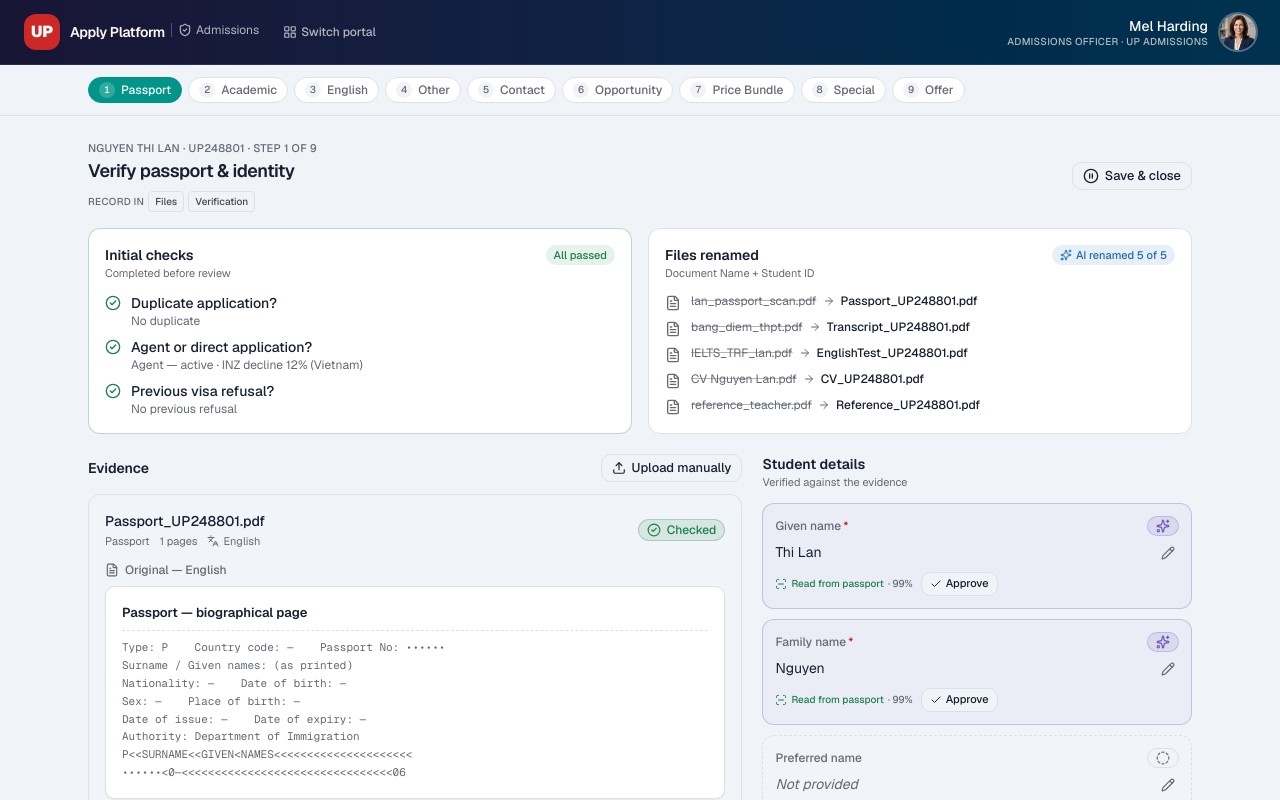
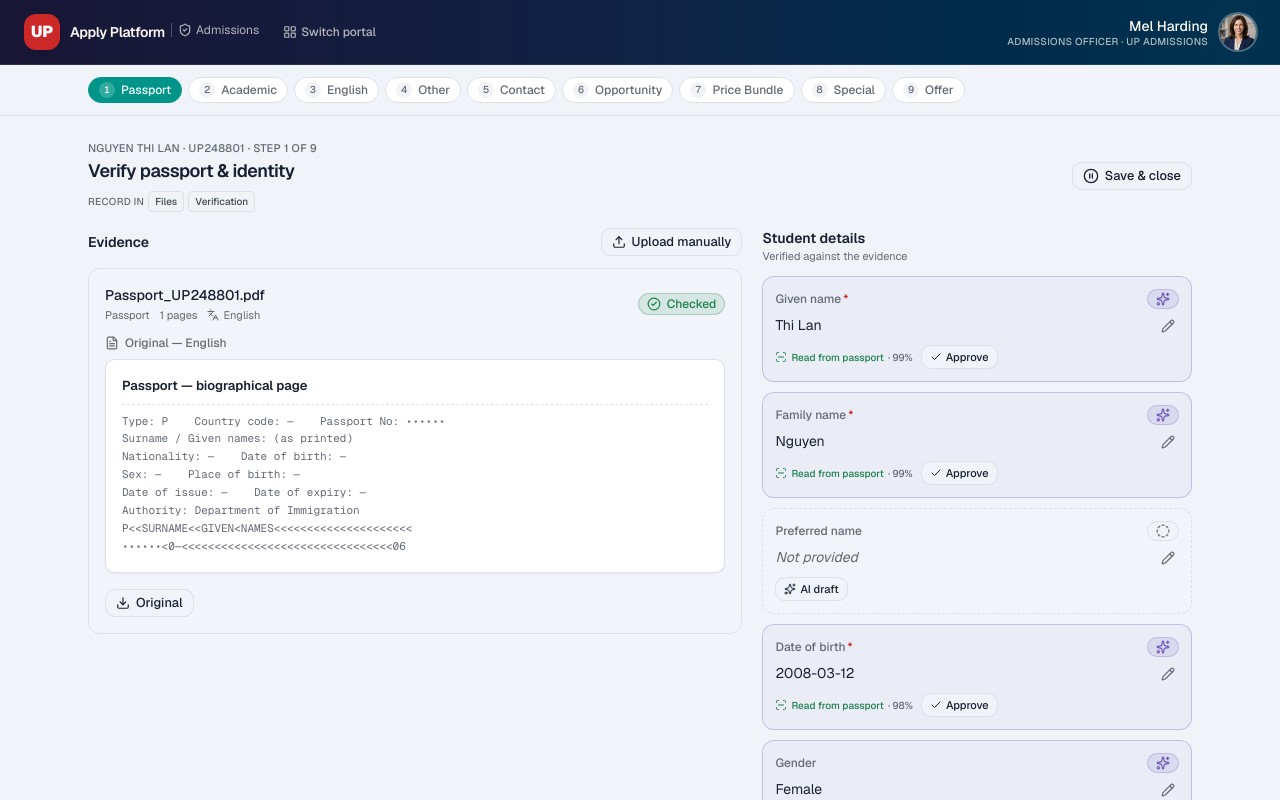
Before and after one commit to kostia-gif/up-international-enrolment, a Next.js app: page /admissions/app-1/review in a window 1280 px wide. Shown: the top 800 px of the page. Built offline with nearby package versions, Linux system fonts and the light colour scheme.

Commit message:
Move initial checks and file renames to the student overview page

```diff
--- a/components/admissions/application-summary.tsx
+++ b/components/admissions/application-summary.tsx
@@ -20,6 +20,7 @@ import { counsellorName } from '@/lib/fixtures'
 import { formatDate } from '@/lib/format'
 import { ReadinessGauges } from '@/components/readiness-gauge'
 import { StatusBadge } from '@/components/status-badge'
+import { PreReviewStatus } from '@/components/admissions/pre-review-status'
 import { Button } from '@/components/ui/button'
 import {
   admissionsCallouts,
@@ -141,6 +142,8 @@ export function ApplicationSummary({ app }: { app: Application }) {
               ))}
             </ul>
           </section>
+
+          <PreReviewStatus app={app} />
         </div>
 
         <div className="flex flex-col gap-6">
--- a/components/admissions/review-wizard.tsx
+++ b/components/admissions/review-wizard.tsx
@@ -44,7 +44,6 @@ import { ReadinessGauges } from '@/components/readiness-gauge'
 import { LetterOfOfferPanel } from '@/components/letter-of-offer'
 import { Button } from '@/components/ui/button'
 import { cn } from '@/lib/utils'
-import { PreReviewStatus } from '@/components/admissions/pre-review-status'
 import { PaymentEnrolment } from '@/components/admissions/payment-enrolment'
 import { SaveCloseDialog } from '@/components/admissions/save-close-dialog'
 import { holdReasonDef } from '@/lib/holds'
@@ -201,8 +200,6 @@ export function ReviewWizard({ app }: { app: Application }) {
                 : 'documents'
           }
         />
-
-        {current === 0 && <PreReviewStatus app={app} />}
 
         {isDecision ? (
           <DecisionStep
```
